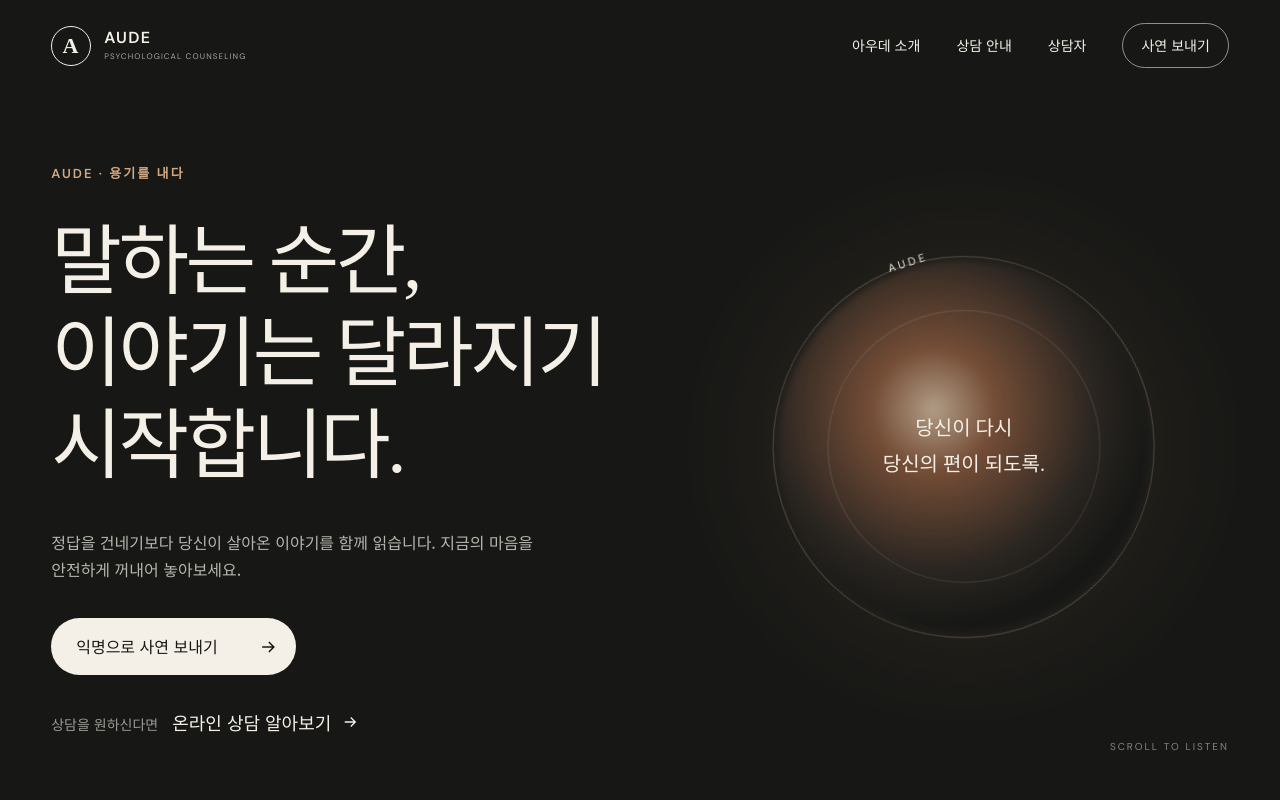
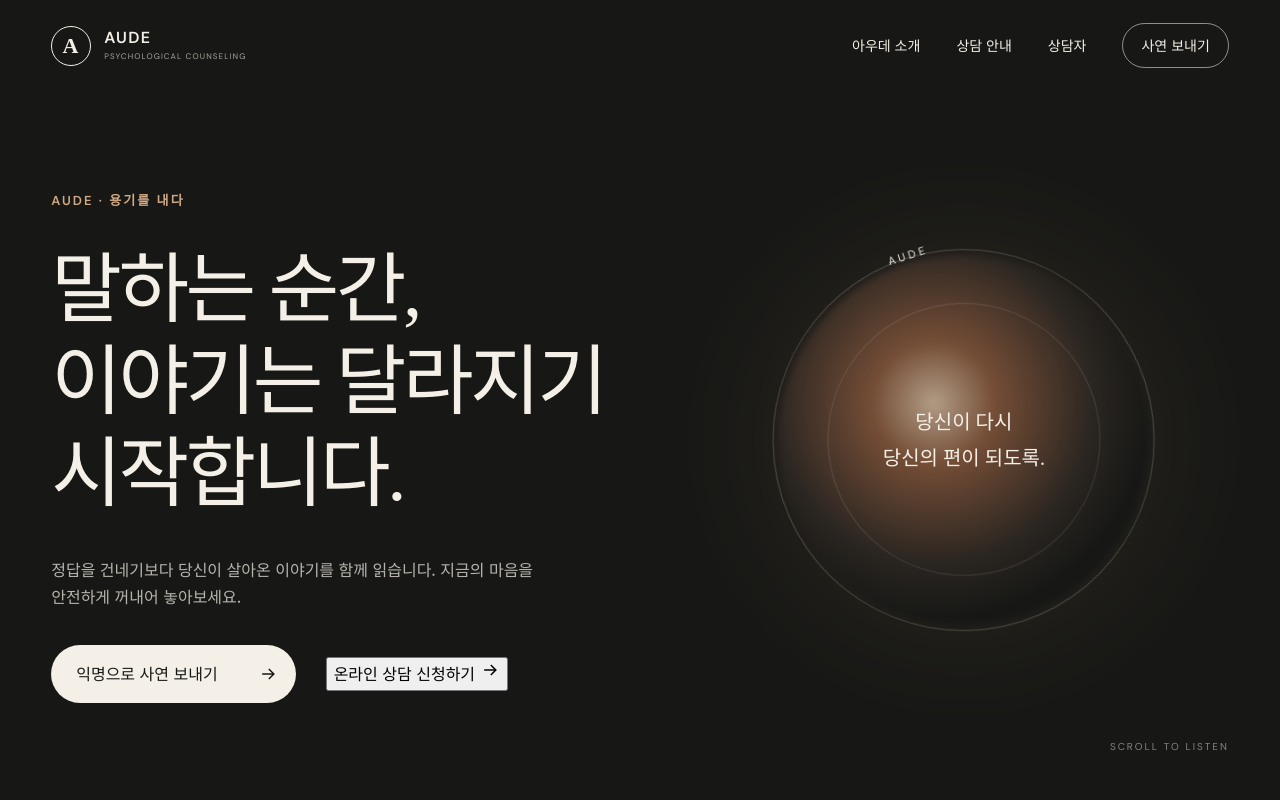
Before and after one commit to oups1004-sketch/aude-counseling, a Next.js app: page / in a window 1280 px wide. Shown: the top 800 px of the page. Built offline with nearby package versions, Linux system fonts and the light colour scheme.

Commit message:
Give story and counseling equal hero prominence

```diff
--- a/app/page.tsx
+++ b/app/page.tsx
@@ -103,12 +103,9 @@ export default function Home() {
           <h1>말하는 순간,<br />이야기는 달라지기<br />시작합니다.</h1>
           <p className="heroText">정답을 건네기보다 당신이 살아온 이야기를 함께 읽습니다. 지금의 마음을 안전하게 꺼내어 놓아보세요.</p>
           <div className="heroActions">
-            <a className="primaryButton" href="#story">익명으로 사연 보내기 <ArrowIcon /></a>
+            <a className="primaryButton heroChoice" href="#story">익명으로 사연 보내기 <ArrowIcon /></a>
+            <button className="secondaryButton heroChoice" type="button" onClick={() => setCounselingModalOpen(true)}>온라인 상담 신청하기 <ArrowIcon /></button>
           </div>
-          <a className="counselingGuide" href="#counseling">
-            <span>상담을 원하신다면</span>
-            <strong>온라인 상담 알아보기 <ArrowIcon /></strong>
-          </a>
         </div>
         <div className="heroArt" aria-hidden="true">
           <div className="halo" />
```
